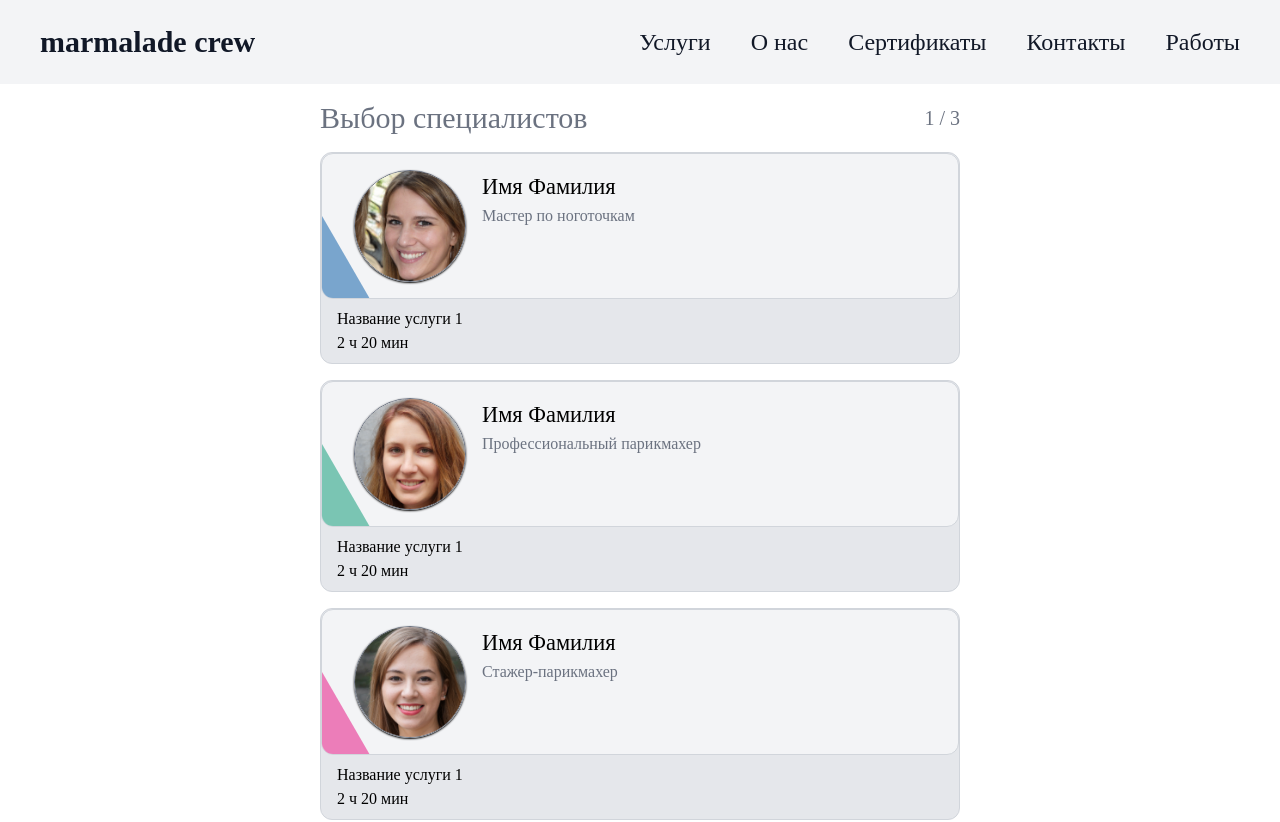
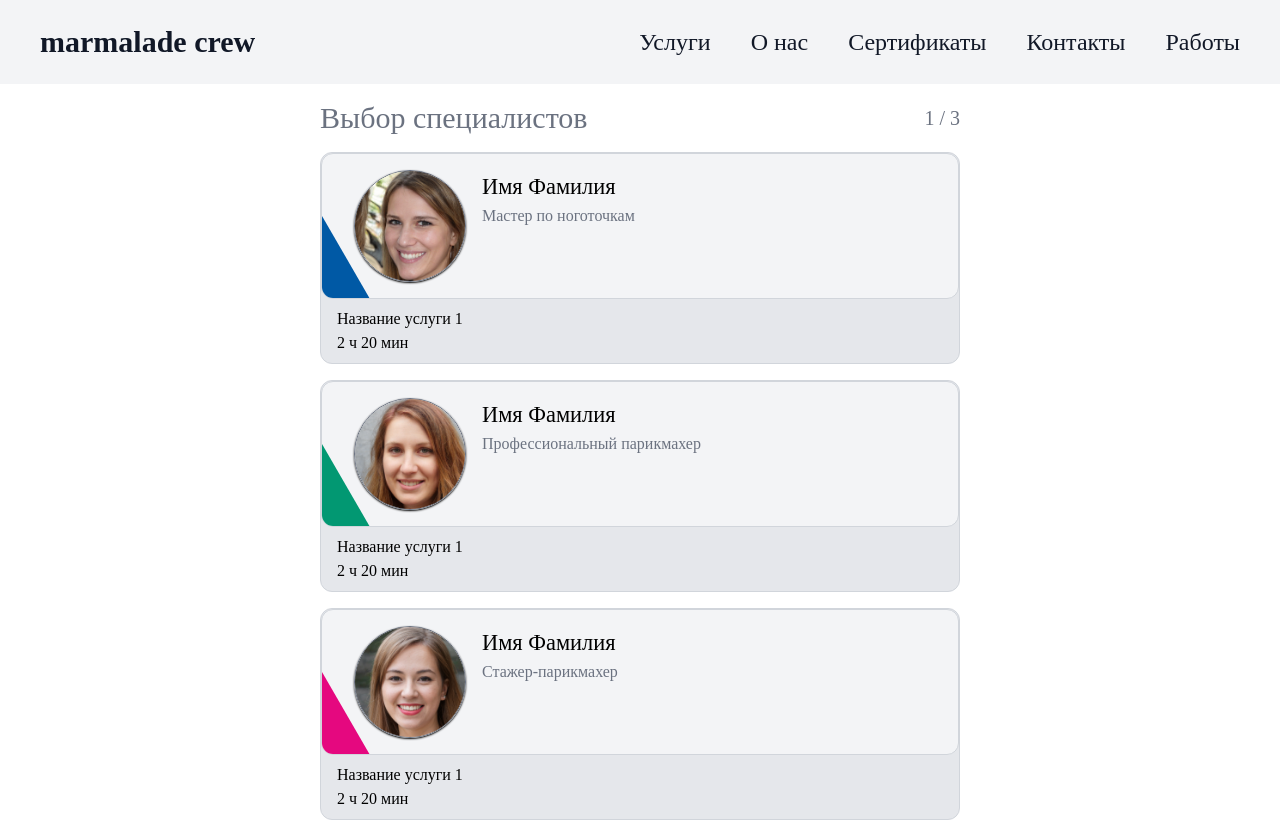
Before and after one commit to icestormikk/vscode-projects, a React (Create React App) app in the folder aggregator-front/: page /services/order in a window 1280 px wide. Shown: the top 822 px of the page. Built offline with nearby package versions, Linux system fonts and the light colour scheme; no server answers.

Commit message:
removing the transparency parameter

```diff
--- a/aggregator-front/src/colorPallete.js
+++ b/aggregator-front/src/colorPallete.js
@@ -1,10 +1,10 @@
 /* eslint-disable no-console */
 const getRandomCrewColor = () => {
   const colors = [
-    '#e5087f80',
-    '#0059a580',
-    '#02987280',
-    '#fdcc0080',
+    '#e5087f',
+    '#0059a5',
+    '#029872',
+    '#fdcc00',
   ];
   return colors[Math.floor(Math.random() * colors.length)];
 };
```
